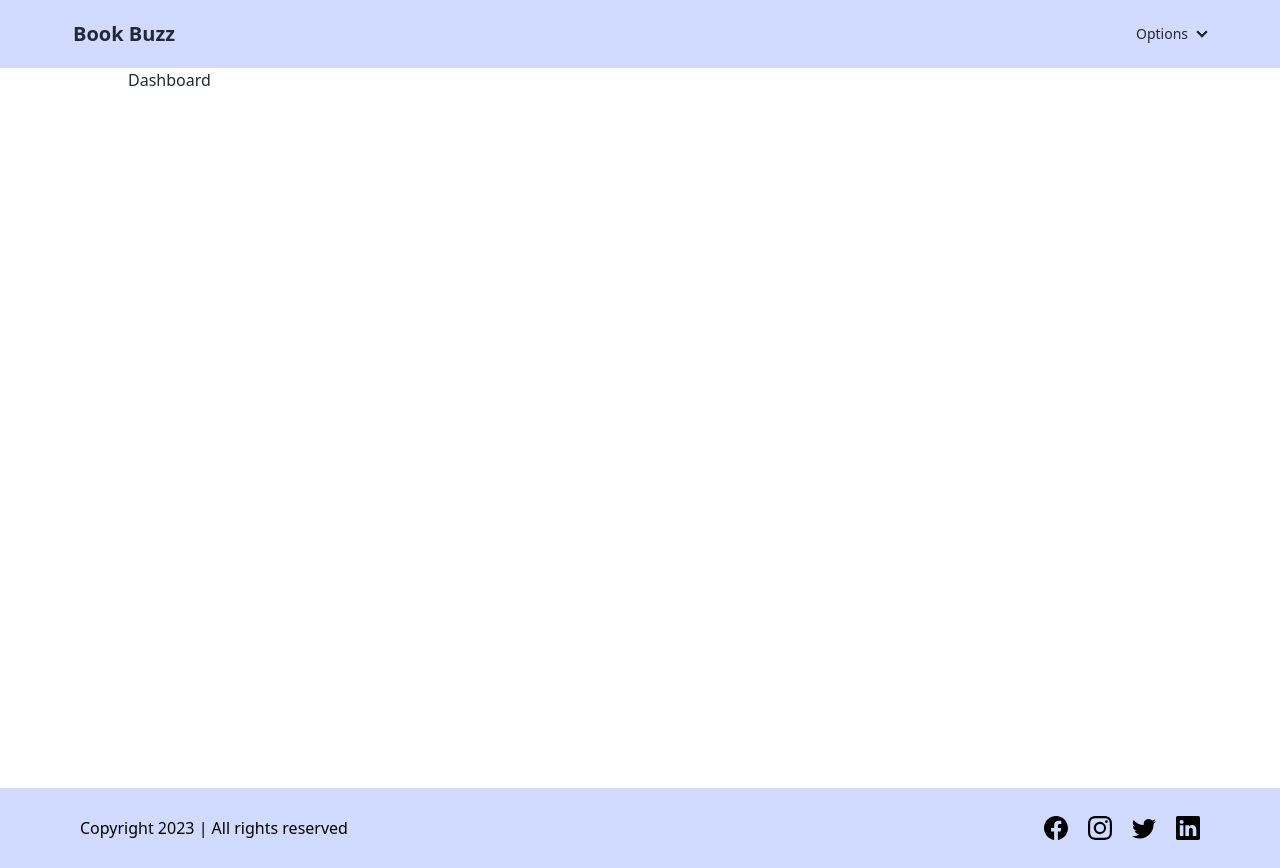
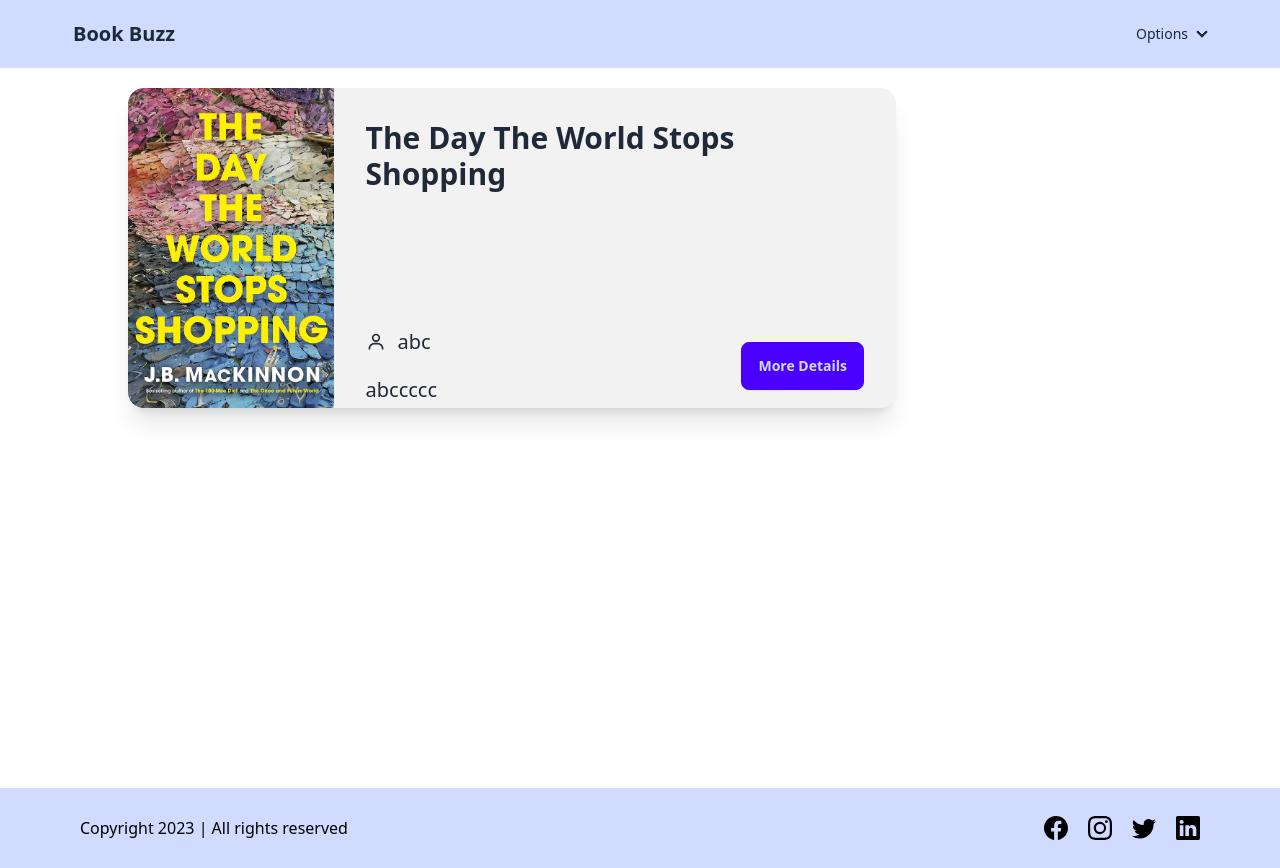
Before and after one commit to Priyankaadev/Goodreads_React, a React (Vite) app: page /dashboard in a window 1280 px wide. Built offline with nearby package versions, Linux system fonts and the light colour scheme.

Commit message:
added bookcard

```diff
--- /dev/null
+++ b/src/Components/BookCard/BookCard.jsx
@@ -0,0 +1,35 @@
+import BookImage from 'Assets/Images/shopbook.webp';
+import { BiUser } from 'react-icons/bi'
+
+export default function BookCard({ title, author, description }) {
+    return (
+        <div className="card card-side bg-base-200 mt-5 w-9/12  shadow-xl h-80">
+            <figure className='h-full'>
+                <img src={BookImage} className='h-full' alt="Movie" />
+            </figure>
+            <div className="card-body">
+                <h2 className="card-title text-3xl">{title}</h2>
+                <div className='mt-32 flex  items-center justify-between'>
+                    <div className=' flex flex-col gap-5 text-xl'>
+                    <div className='flex justify-start gap-3 items-center'>
+                        <div>
+                            <BiUser />
+                        </div>
+                        <div>
+                            {author}
+                        </div>
+                    </div>
+                    <div>
+                        {description}
+                    </div>
+                    </div>
+                    <div className="card-actions justify-end">
+                        <button className="btn btn-primary">More Details</button>
+                    </div>
+                </div>
+
+
+            </div>
+        </div>
+    )
+}
--- a/src/Layouts/Layout.jsx
+++ b/src/Layouts/Layout.jsx
@@ -6,7 +6,7 @@
         <>
         <Navbar />
         <div className="h-[90vh] flex items-start justify-center">
-            <div className="w-[80%]">
+            <div className="w-[80%]  ">
                  {children}
             </div>
 
--- a/src/Pages/Dashboard.jsx
+++ b/src/Pages/Dashboard.jsx
@@ -1,10 +1,14 @@
 
+import BookCard from "Components/BookCard/BookCard";
 import Layout from "Layouts/Layout";
 
-function Dashboard(){
-    return(
+function Dashboard() {
+    return (
         <Layout >
-            <div >Dashboard</div>
+            <div >
+                <BookCard title="The Day The World Stops Shopping" author='abc' description='abccccc'/>
+
+            </div>
         </Layout>
     )
 }
```
Also changed, not shown: .eslintrc.cjs, src/assets/Images/shopbook.webp (added).
